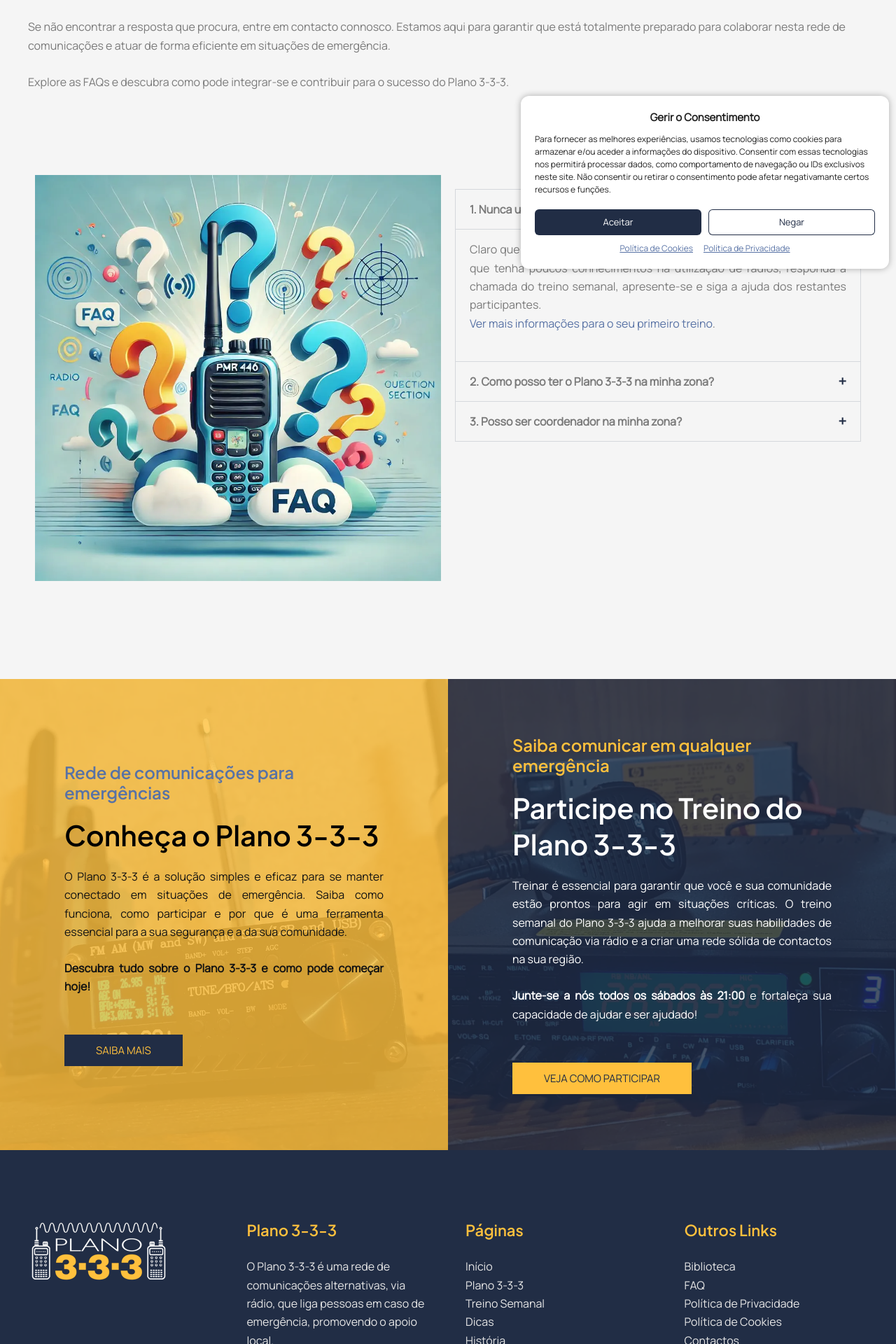
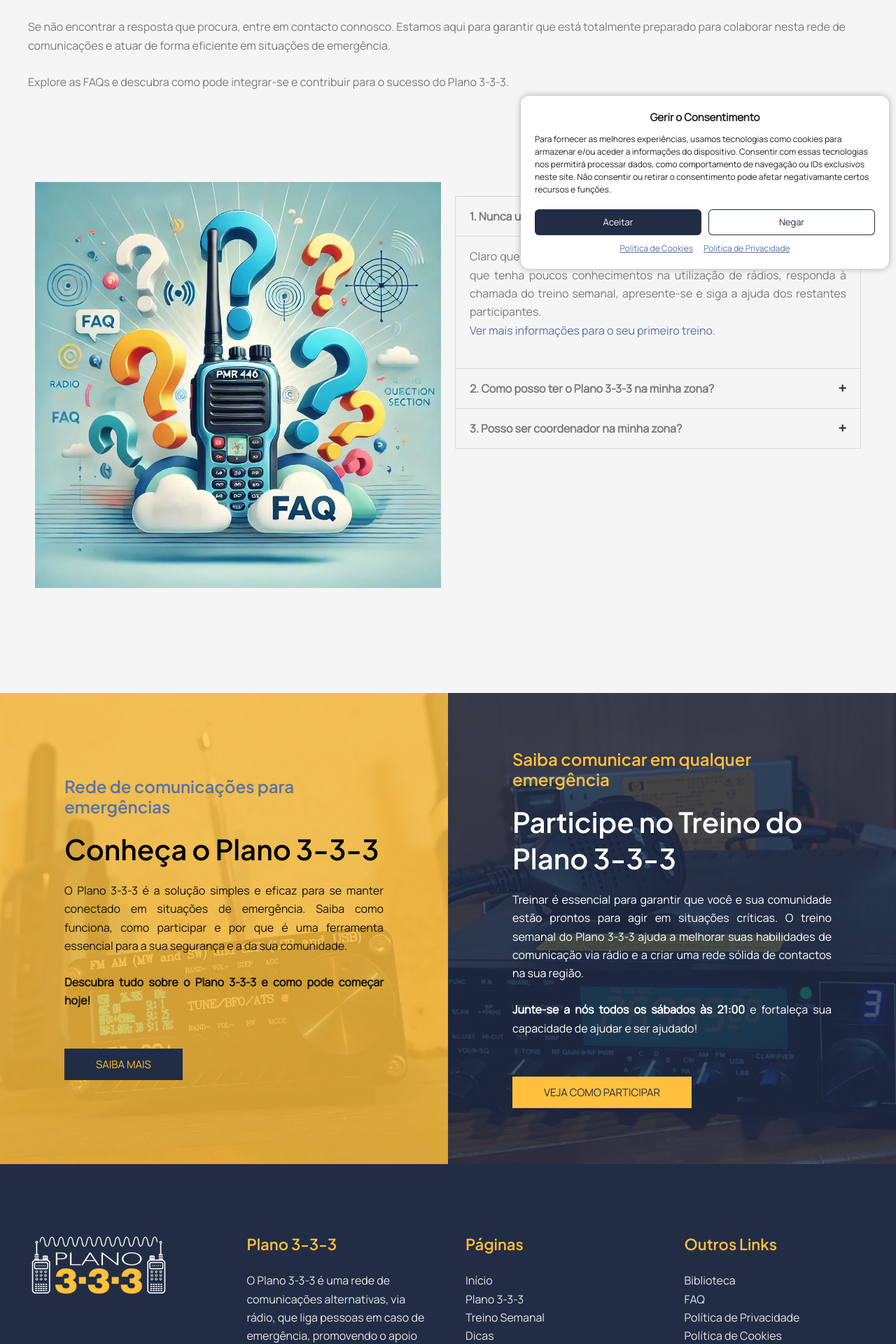
Before and after one commit to Plano333/web333, a Jekyll site: the page built from faq.md, in a window 1280 px wide. Shown: the part 506-2426 px from the top of the page at 70% size. Built offline with Jekyll 4.4.1, drawn with Linux system fonts in a browser that asks for light colours; some web fonts are replaced.

Commit message:
Tablet: narrow intro padding on FAQ/Biblioteca/Mapa; FAQ grid row without vertical bleed

```diff
--- a/assets/css/main.css
+++ b/assets/css/main.css
@@ -79,7 +79,7 @@ h4.thin { font-weight: 400; }
 .overlay-navy[style*="--pad"] { --pad-md: 20px; }
 .row { margin: -10px; }
 .section > .row { margin: -10px; }
-.section.faq-grid > .row { margin-left: 0; margin-right: 0; }  /* FAQ: image and questions keep a 10px inset, as in the original */
+.section.faq-grid > .row { margin: 0; }  /* FAQ: image and questions keep a 10px inset, as in the original */
 .row.cards-row { margin-top: 0; }  /* Home cards: no top bleed, as in the original */
 /* rows of single cards: in the original these columns have no inset, only the 20px gap */
 .row:not(.cols-2):has(> .col > :is(.icon-box, .image-box):only-child, > .col > .image-box:first-child) { margin-left: 0; margin-right: 0; }
@@ -300,6 +300,7 @@ iframe.video::after { display: none; }
 
 /* tablet / mobile (Astra breakpoints, values measured from the original) */
 @media (max-width: 921px) {
+  .section[style*="--px-sm"] { padding-left: var(--px-sm); padding-right: var(--px-sm); }
   .step { font-size: 21.888px; line-height: 29.4px; }
   .section[style*="--pt-md"] { padding-top: var(--pt-md); }
   .section[style*="--mb-md"] { margin-bottom: var(--mb-md); }
@@ -324,7 +325,7 @@ iframe.video::after { display: none; }
   h2 { font-size: 35px; line-height: 1.3; }
   .section, .hero { padding-left: 20px; padding-right: 20px; }
   .section.faq-grid { padding-left: 0; padding-right: 0; }
-  .section.faq-grid > .row { margin-left: 0; margin-right: 0; gap: 0; }
+  .section.faq-grid > .row { margin: 0; gap: 0; }
   .banner { margin-top: -150px; padding: 200px 20px 50px; }
   .hero { min-height: 0; margin-top: -141px; }
   .push-right { margin-right: auto; }
@@ -370,7 +371,6 @@ iframe.video::after { display: none; }
   .cookie dt { grid-row: auto; }
   .cookie + .cookie dt { position: static; width: auto; height: auto; overflow: visible; clip: auto; }
   .section[style*="--pt-sm"] { padding-top: var(--pt-sm); }
-  .section[style*="--px-sm"] { padding-left: var(--px-sm); padding-right: var(--px-sm); }
   .section[style*="--mb-sm"] { margin-bottom: var(--mb-sm); }
   .section[style*="--mt-sm"] { margin-top: var(--mt-sm); }
   .section[style*="--pb-sm"] { padding-bottom: var(--pb-sm); }
```
